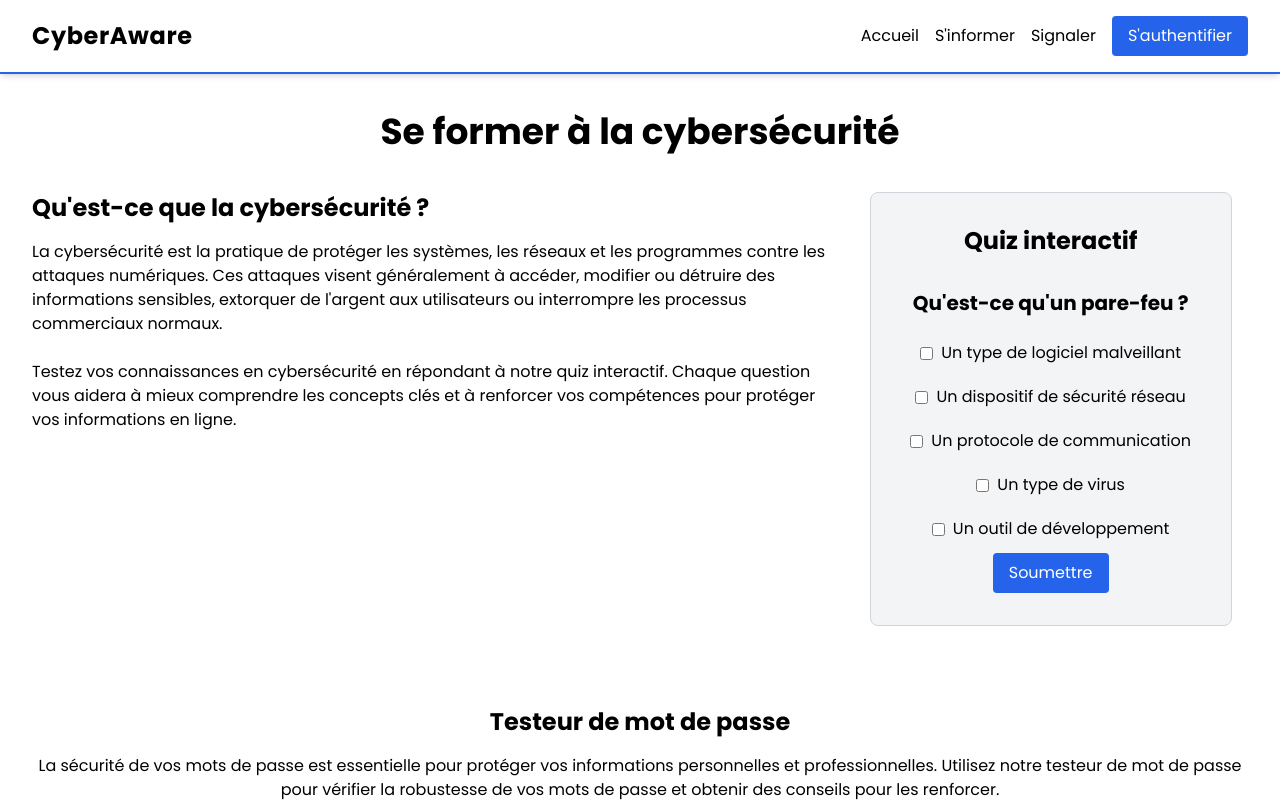
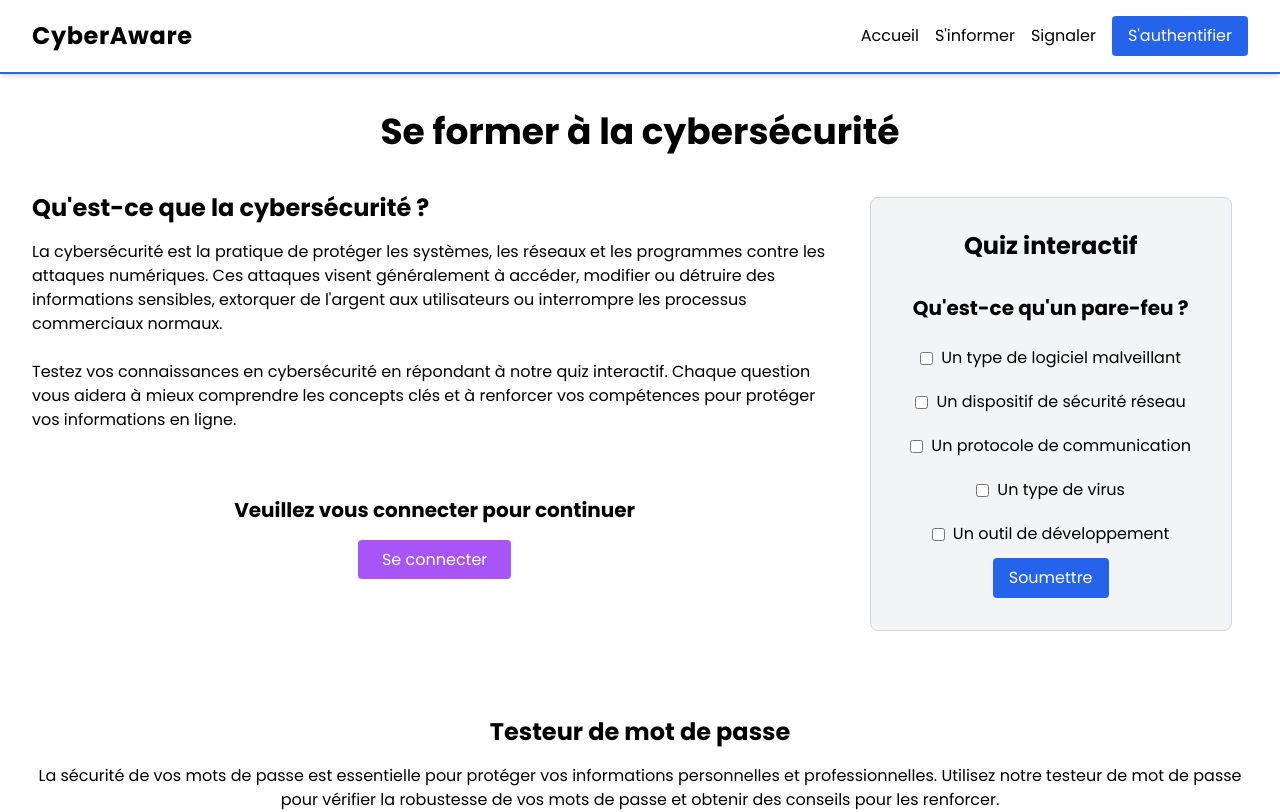
Before and after one commit to OHNIMUS-Leopold/CyberAware, a Nuxt app: page / in a window 1280 px wide. Shown: the top 812 px of the page. Built offline with nearby package versions, Linux system fonts and the light colour scheme; no server answers.

Commit message:
quiz component import

```diff
--- a/pages/index.vue
+++ b/pages/index.vue
@@ -112,6 +112,7 @@ const getOptionClass = (option: string) => {
                     <br><br>
                     Testez vos connaissances en cybersécurité en répondant à notre quiz interactif. Chaque question vous aidera à mieux comprendre les concepts clés et à renforcer vos compétences pour protéger vos informations en ligne.
                 </p>
+                <JoinQuiz />
             </div>
             <div class="text-center bg-gray-100 p-4 rounded-lg border border-gray-300 w-full md:w-11/12 lg:w-11/12 px-4 py-8 place-self-center">
                 <h2 class="mb-8">Quiz interactif</h2>
```
